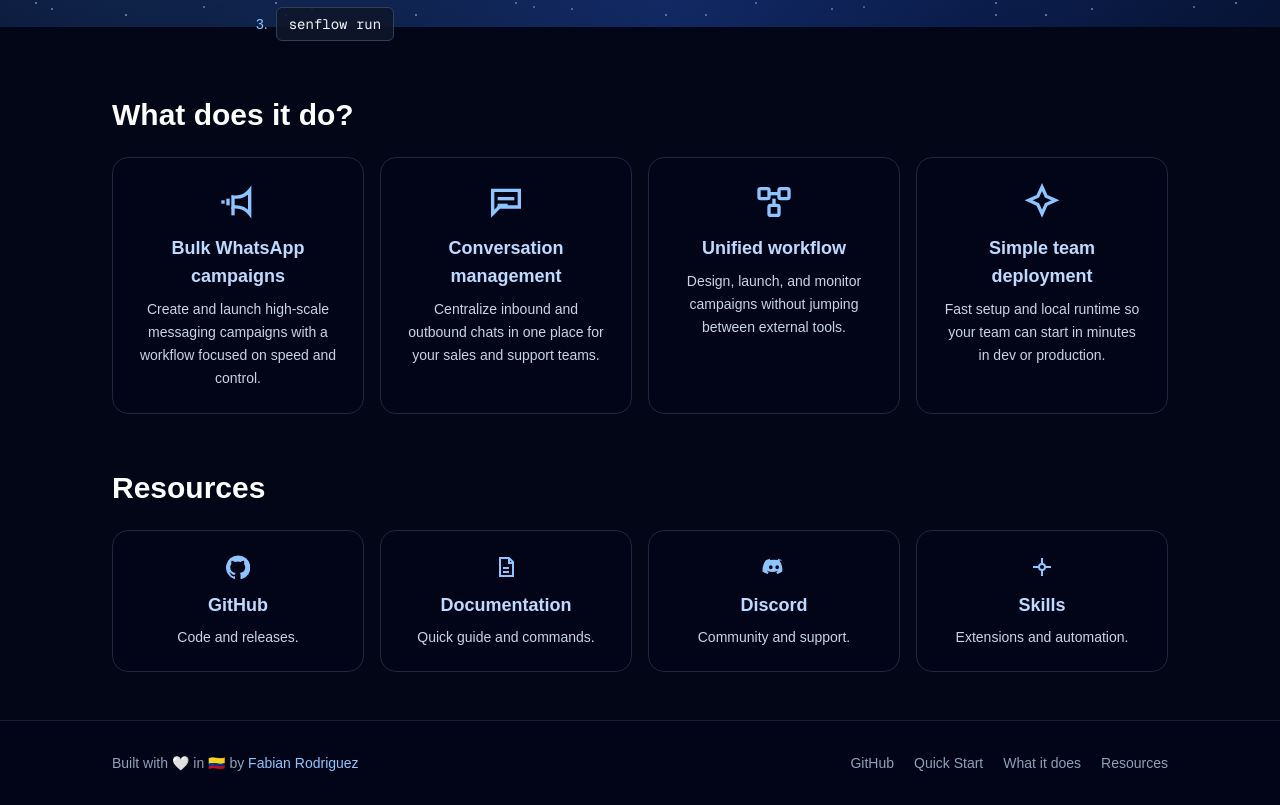
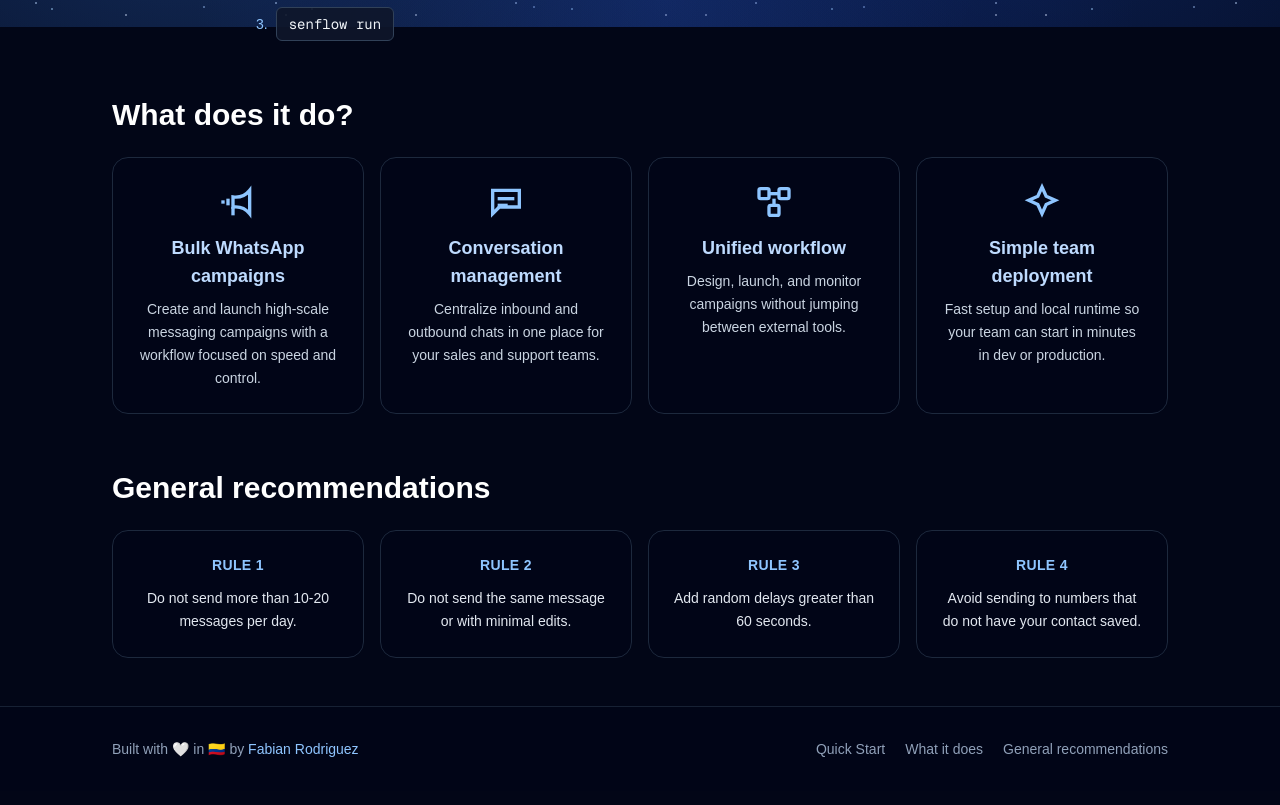
Before and after one commit to SenFlow-App/senflow-web, a Next.js app: page / in a window 1280 px wide. Shown: the part 773-1578 px from the top of the page. Built offline with nearby package versions, Linux system fonts and the light colour scheme; no server answers; a web font is replaced by a local one.

Commit message:
Add use rules

```diff
--- a/src/components/home-page.tsx
+++ b/src/components/home-page.tsx
@@ -18,7 +18,8 @@ const copy = {
     terminalStep: "Terminal - Step 1",
     installComment: "# Install the launcher",
     whatItDoesTitle: "What does it do?",
-    resourcesTitle: "Resources",
+    resourcesTitle: "General recommendations",
+    recommendationLabel: "Rule",
     madeBy: "Built with 🤍 in 🇨🇴 by",
     footerWhatItDoes: "What it does",
   },
@@ -34,7 +35,8 @@ const copy = {
     terminalStep: "Terminal - Paso 1",
     installComment: "# Instala el launcher",
     whatItDoesTitle: "Que hace?",
-    resourcesTitle: "Recursos",
+    resourcesTitle: "Recomendaciones generales",
+    recommendationLabel: "Regla",
     madeBy: "Hecho con 🤍 en 🇨🇴 por",
     footerWhatItDoes: "Que hace?",
   },
@@ -95,57 +97,33 @@ const features = {
   ],
 } as const;
 
-const widgets = {
+const recommendations = {
   en: [
     {
-      icon: "github",
-      title: "GitHub",
-      description: "Code and releases.",
-      href: "https://github.com/SenFlow-App/senflow",
+      title: "Do not send more than 10-20 messages per day.",
     },
     {
-      icon: "docs",
-      title: "Documentation",
-      description: "Quick guide and commands.",
-      href: "https://github.com/SenFlow-App/senflow",
+      title: "Do not send the same message or with minimal edits.",
     },
     {
-      icon: "discord",
-      title: "Discord",
-      description: "Community and support.",
-      href: "https://discord.com",
+      title: "Add random delays greater than 60 seconds.",
     },
     {
-      icon: "skills",
-      title: "Skills",
-      description: "Extensions and automation.",
-      href: "#skills",
+      title: "Avoid sending to numbers that do not have your contact saved.",
     },
   ],
   es: [
     {
-      icon: "github",
-      title: "GitHub",
-      description: "Codigo y releases.",
-      href: "https://github.com/SenFlow-App/senflow",
+      title: "No enviar mas de 10-20 mensajes al dia.",
     },
     {
-      icon: "docs",
-      title: "Documentation",
-      description: "Guia rapida y comandos.",
-      href: "https://github.com/SenFlow-App/senflow",
+      title: "No enviar el mismo mensaje o con modificaciones minimas.",
     },
     {
-      icon: "discord",
-      title: "Discord",
-      description: "Comunidad y soporte.",
-      href: "https://discord.com",
+      title: "Agregar delays superiores a 60 segundos y aleatorios.",
     },
     {
-      icon: "skills",
-      title: "Skills",
-      description: "Extensiones y automatizacion.",
-      href: "#skills",
+      title: "Tratar de no enviar a numeros que no tienen guardado el contacto.",
     },
   ],
 } as const;
@@ -188,42 +166,6 @@ function FeatureIcon({ type }: { type: string }) {
   );
 }
 
-function ResourceIcon({ type }: { type: string }) {
-  if (type === "github") {
-    return (
-      <svg viewBox="0 0 24 24" className="h-6 w-6 fill-current">
-        <path d="M12 .5a12 12 0 0 0-3.79 23.39c.6.11.82-.26.82-.58v-2.03c-3.34.73-4.04-1.42-4.04-1.42-.55-1.38-1.33-1.75-1.33-1.75-1.08-.74.08-.72.08-.72 1.2.08 1.83 1.2 1.83 1.2 1.05 1.78 2.76 1.27 3.43.97.1-.75.42-1.27.76-1.56-2.67-.3-5.48-1.32-5.48-5.9 0-1.3.47-2.37 1.2-3.2-.12-.3-.52-1.52.12-3.17 0 0 .98-.31 3.22 1.2a11.3 11.3 0 0 1 5.86 0c2.24-1.5 3.22-1.2 3.22-1.2.64 1.65.24 2.87.12 3.17.75.83 1.2 1.9 1.2 3.2 0 4.6-2.82 5.6-5.5 5.9.44.37.82 1.1.82 2.23v3.3c0 .32.22.7.83.58A12 12 0 0 0 12 .5Z" />
-      </svg>
-    );
-  }
-  if (type === "docs") {
-    return (
-      <svg viewBox="0 0 24 24" className="h-6 w-6 stroke-current" fill="none" strokeWidth="2">
-        <path d="M6 3h9l4 4v14H6z" />
-        <path d="M15 3v5h4" />
-        <path d="M9 13h6" />
-        <path d="M9 17h6" />
-      </svg>
-    );
-  }
-  if (type === "discord") {
-    return (
-      <svg viewBox="0 0 24 24" className="h-6 w-6 fill-current">
-        <path d="M20.3 5.4A16.7 16.7 0 0 0 16.2 4a11.7 11.7 0 0 0-.5 1.1 15.5 15.5 0 0 0-7.4 0A12 12 0 0 0 7.7 4a16.6 16.6 0 0 0-4.1 1.4C1 9.2.3 12.9.6 16.5a16.8 16.8 0 0 0 5 2.5c.4-.6.8-1.3 1.1-2a10.8 10.8 0 0 1-1.8-.9l.4-.3a12 12 0 0 0 10.4 0l.4.3c-.6.4-1.2.7-1.9.9.3.7.7 1.4 1.1 2a16.7 16.7 0 0 0 5-2.5c.4-4.2-.6-7.9-2.9-11.1ZM8.8 14.2c-1 0-1.8-.9-1.8-2s.8-2 1.8-2 1.8.9 1.8 2-.8 2-1.8 2Zm6.4 0c-1 0-1.8-.9-1.8-2s.8-2 1.8-2 1.8.9 1.8 2-.8 2-1.8 2Z" />
-      </svg>
-    );
-  }
-  return (
-    <svg viewBox="0 0 24 24" className="h-6 w-6 stroke-current" fill="none" strokeWidth="2">
-      <path d="M12 3v6" />
-      <path d="M12 15v6" />
-      <path d="M3 12h6" />
-      <path d="M15 12h6" />
-      <circle cx="12" cy="12" r="3" />
-    </svg>
-  );
-}
-
 function GlobeIcon() {
   return (
     <svg
@@ -246,7 +188,7 @@ function GlobeIcon() {
 export function HomePage({ locale }: { locale: Locale }) {
   const t = copy[locale];
   const localeFeatures = features[locale];
-  const localeWidgets = widgets[locale];
+  const localeRecommendations = recommendations[locale];
   const isSpanish = locale === "es";
   const homeHref = isSpanish ? "/es" : "/";
   const quickStartHref = `${homeHref}#quick-start`;
@@ -433,21 +375,16 @@ export function HomePage({ locale }: { locale: Locale }) {
         <section id="resources" className="space-y-6">
           <h2 className="text-3xl font-semibold text-white">{t.resourcesTitle}</h2>
           <div className="grid gap-4 md:grid-cols-4">
-            {localeWidgets.map((widget) => (
-              <a
-                key={widget.title}
-                id={`resource-${widget.icon}`}
-                href={widget.href}
-                target={widget.href.startsWith("http") ? "_blank" : undefined}
-                rel={widget.href.startsWith("http") ? "noopener noreferrer" : undefined}
-                className="group rounded-2xl border border-slate-800 bg-slate-950/80 p-6 text-center transition hover:border-blue-400/60 hover:bg-slate-900/90"
+            {localeRecommendations.map((recommendation, index) => (
+              <article
+                key={recommendation.title}
+                className="rounded-2xl border border-slate-800 bg-slate-950/80 p-6 text-center"
               >
-                <div className="mb-3 flex justify-center text-blue-300 group-hover:text-blue-200">
-                  <ResourceIcon type={widget.icon} />
-                </div>
-                <h3 className="text-lg font-semibold text-blue-200">{widget.title}</h3>
-                <p className="mt-2 text-sm text-slate-300">{widget.description}</p>
-              </a>
+                <p className="text-sm font-semibold uppercase tracking-wide text-blue-300">
+                  {t.recommendationLabel} {index + 1}
+                </p>
+                <p className="mt-3 text-sm leading-relaxed text-slate-200">{recommendation.title}</p>
+              </article>
             ))}
           </div>
         </section>
@@ -467,9 +404,6 @@ export function HomePage({ locale }: { locale: Locale }) {
             </Link>
           </p>
           <div className="flex items-center gap-5">
-            <a href={`${homeHref}#resource-github`} className="transition hover:text-blue-300">
-              GitHub
-            </a>
             <a href={quickStartHref} className="transition hover:text-blue-300">
               {t.quickStartTitle}
             </a>
```
